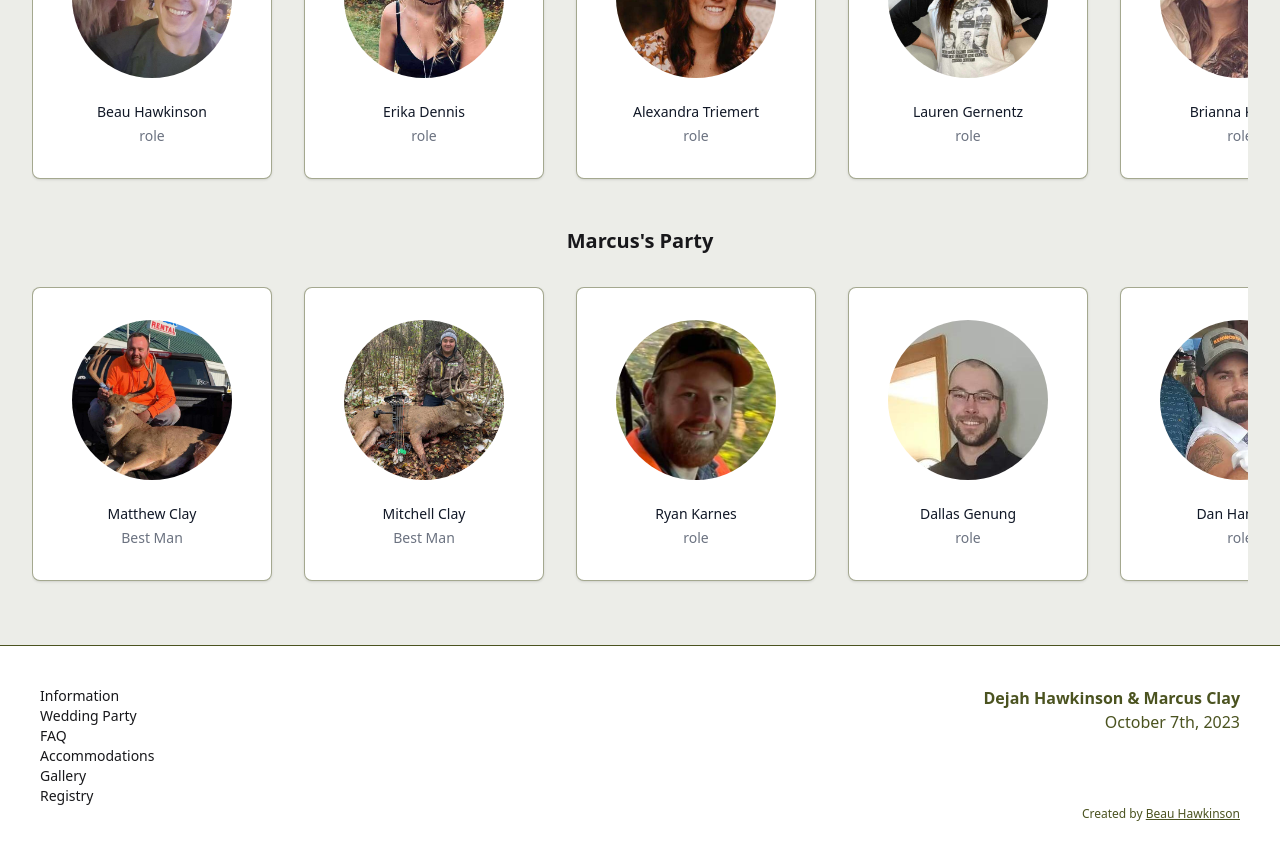
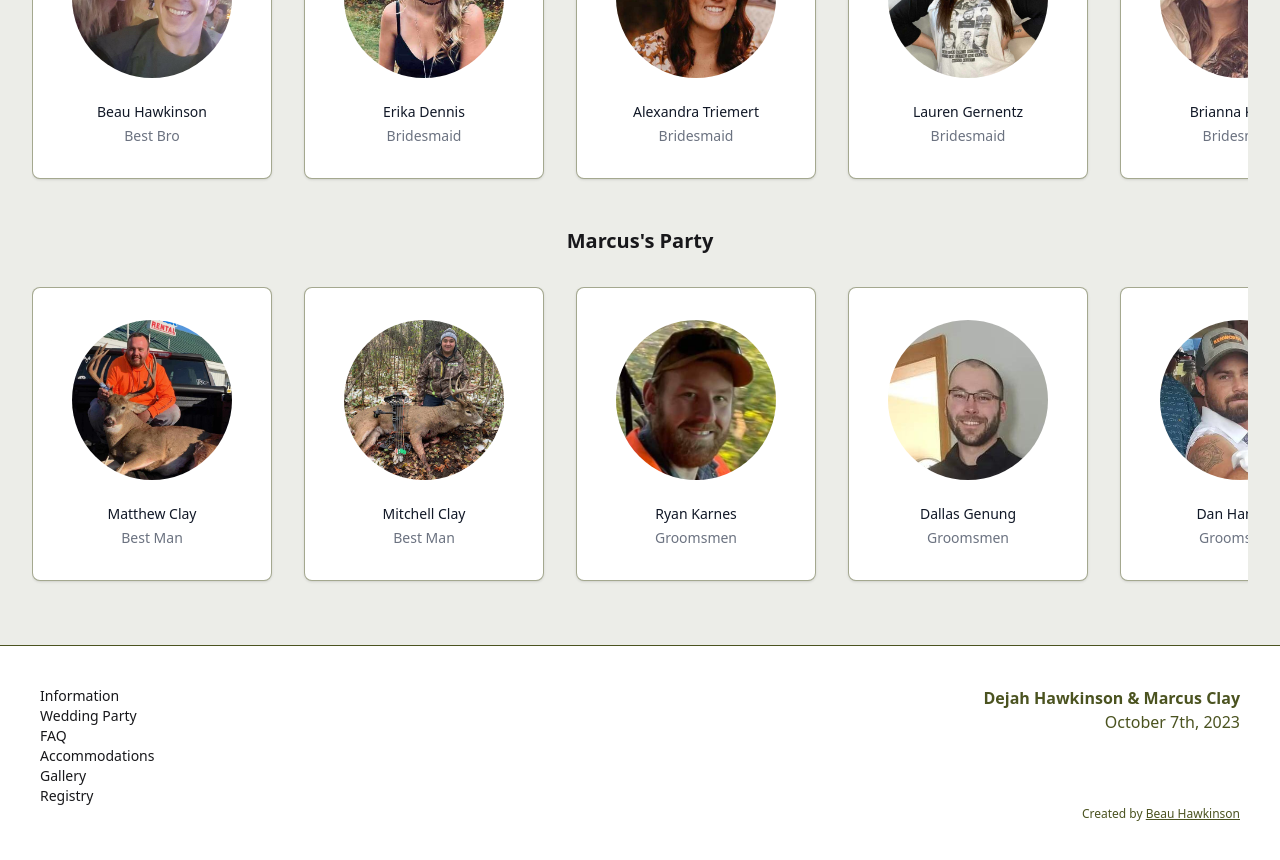
Before and after one commit to Twonarly1/clay-wedding, a Next.js app: page /wedding-party in a window 1280 px wide. Shown: the part 840-1700 px from the top of the page. Built offline with nearby package versions, Linux system fonts and the light colour scheme.

Commit message:
roles, countdown, gallery

```diff
--- /dev/null
+++ b/app/countdown.tsx
@@ -0,0 +1,38 @@
+"use client"
+
+import React, { useEffect, useState } from "react"
+import useCalculateTimeLeft from "../lib/hooks/useCalculateTimeLeft"
+
+function Countdown() {
+    const [timeLeft, setTimeLeft] = useState<any>(useCalculateTimeLeft())
+
+    useEffect(() => {
+        // updates every minute
+        setTimeout(() => {
+            setTimeLeft(useCalculateTimeLeft())
+        }, 60000)
+    })
+
+    const timerComponents: any[] = []
+
+    Object.keys(timeLeft).forEach((interval) => {
+        if (!timeLeft[interval]) {
+            return
+        }
+
+        timerComponents.push(
+            <span>
+                {timeLeft[interval]} {interval}{" "}
+            </span>,
+        )
+    })
+
+    return (
+        <div className=" flex cursor-default items-center gap-2 text-sm font-light sm:text-base">
+            <div className="h-2 w-2 animate-pulse rounded-full bg-fern_green" />
+            <p> {timerComponents.length ? timerComponents : <span>Time's up!</span>}</p>
+        </div>
+    )
+}
+
+export default Countdown
--- a/app/information/page.tsx
+++ b/app/information/page.tsx
@@ -90,7 +90,7 @@ export default function Page() {
                     <dl className="space-y-10">
                         <div className="">
                             <h2 className="text-2xl font-bold leading-10 tracking-tight text-gray-900">
-                                Wedding Day Itinery
+                                Wedding Day Itinerary
                             </h2>
                             <p className="mt-4 text-base leading-7">
                                 All events will be located at{" "}
--- a/app/page.tsx
+++ b/app/page.tsx
@@ -4,6 +4,7 @@ import { Dancing_Script } from "next/font/google"
 import Image from "next/image"
 import { Button } from "../core"
 import { Slideshow } from "../core/slideshow"
+import Countdown from "./countdown"
 
 const dancing = Dancing_Script({
     subsets: ["latin"],
@@ -66,10 +67,11 @@ function HomePage() {
                         <p>Ojiketa Regional Park</p>
                     </div>
                 </Button>
-                <div className=" flex cursor-default items-center gap-2 text-sm font-light sm:text-base">
+                {/* <div className=" flex cursor-default items-center gap-2 text-sm font-light sm:text-base">
                     <div className="h-2 w-2 animate-pulse rounded-full bg-fern_green" />
                     <p> {`${daysLeft} days, ${hoursLeft} hours, ${minutesLeft} minutes `}</p>
-                </div>
+                </div> */}
+                <Countdown />
                 <nav className="flex flex-col gap-3 py-10">
                     {navItems.map((i) => (
                         <Button as="a" key={i.href} href={i.href} variant="dark">
--- a/app/wedding-party/page.tsx
+++ b/app/wedding-party/page.tsx
@@ -9,22 +9,22 @@ import { Slideshow } from "../../core/slideshow"
 // ]
 
 const dejahsParty: Person[] = [
-    { name: "Beau Hawkinson", role: "role", imageUrl: "/party/beau.jpg" },
-    { name: "Erika Dennis", role: "role", imageUrl: "/party/erika1.jpg" },
-    { name: "Alexandra Triemert", role: "role", imageUrl: "/party/alex.jpg" },
-    { name: "Lauren Gernentz", role: "role", imageUrl: "/party/lauren.jpg" },
-    { name: "Brianna Karnes", role: "role", imageUrl: "/party/bri-karnes.jpg" },
-    { name: "Jessica Bahn", role: "role", imageUrl: "/party/jess-1.jpg" },
-    { name: "Brianna Piersdorf", role: "role", imageUrl: "/party/bri.jpg" },
+    { name: "Beau Hawkinson", role: "Best Bro", imageUrl: "/party/beau.jpg" },
+    { name: "Erika Dennis", role: "Bridesmaid", imageUrl: "/party/erika1.jpg" },
+    { name: "Alexandra Triemert", role: "Bridesmaid", imageUrl: "/party/alex.jpg" },
+    { name: "Lauren Gernentz", role: "Bridesmaid", imageUrl: "/party/lauren.jpg" },
+    { name: "Brianna Karnes", role: "Bridesmaid", imageUrl: "/party/bri-karnes.jpg" },
+    { name: "Jessica Bahn", role: "Bridesmaid", imageUrl: "/party/jess-1.jpg" },
+    { name: "Brianna Piersdorf", role: "Bridesmaid", imageUrl: "/party/bri.jpg" },
 ]
 
 const marcusParty: Person[] = [
     { name: "Matthew Clay", role: "Best Man", imageUrl: "/party/mathew.jpg" },
     { name: "Mitchell Clay", role: "Best Man", imageUrl: "/party/mitchell.jpg" },
-    { name: "Ryan Karnes", role: "role", imageUrl: "/party/ryan-karnes-1.jpg" },
-    { name: "Dallas Genung", role: "role", imageUrl: "/party/dal-2.jpg" },
-    { name: "Dan Hanacek", role: "role", imageUrl: "/party/dan-2.jpg" },
-    { name: "Mike Chavez", role: "role", imageUrl: "/party/mike.jpg" },
+    { name: "Ryan Karnes", role: "Groomsmen", imageUrl: "/party/ryan-karnes-1.jpg" },
+    { name: "Dallas Genung", role: "Groomsmen", imageUrl: "/party/dal-2.jpg" },
+    { name: "Dan Hanacek", role: "Groomsmen", imageUrl: "/party/dan-2.jpg" },
+    { name: "Mike Chavez", role: "Groomsmen", imageUrl: "/party/mike.jpg" },
 ]
 function page() {
     return (
--- /dev/null
+++ b/lib/hooks/useCalculateTimeLeft.ts
@@ -0,0 +1,20 @@
+"use client"
+
+function useCalculateTimeLeft() {
+    let year = new Date().getFullYear()
+    const difference = +new Date(`2023-10-07T21:00:00Z`) - +new Date()
+    let timeleft = {}
+
+    if (difference > 0) {
+        timeleft = {
+            days: Math.floor(difference / (1000 * 60 * 60 * 24)),
+            hours: Math.floor((difference / (1000 * 60 * 60)) % 24),
+            minutes: Math.floor((difference / 1000 / 60) % 60),
+            // seconds: Math.floor((difference / 1000) % 60),
+        }
+    }
+
+    return timeleft
+}
+
+export default useCalculateTimeLeft
```
Also changed, not shown: 1 other file (tests, documents, lock files or other folders).
